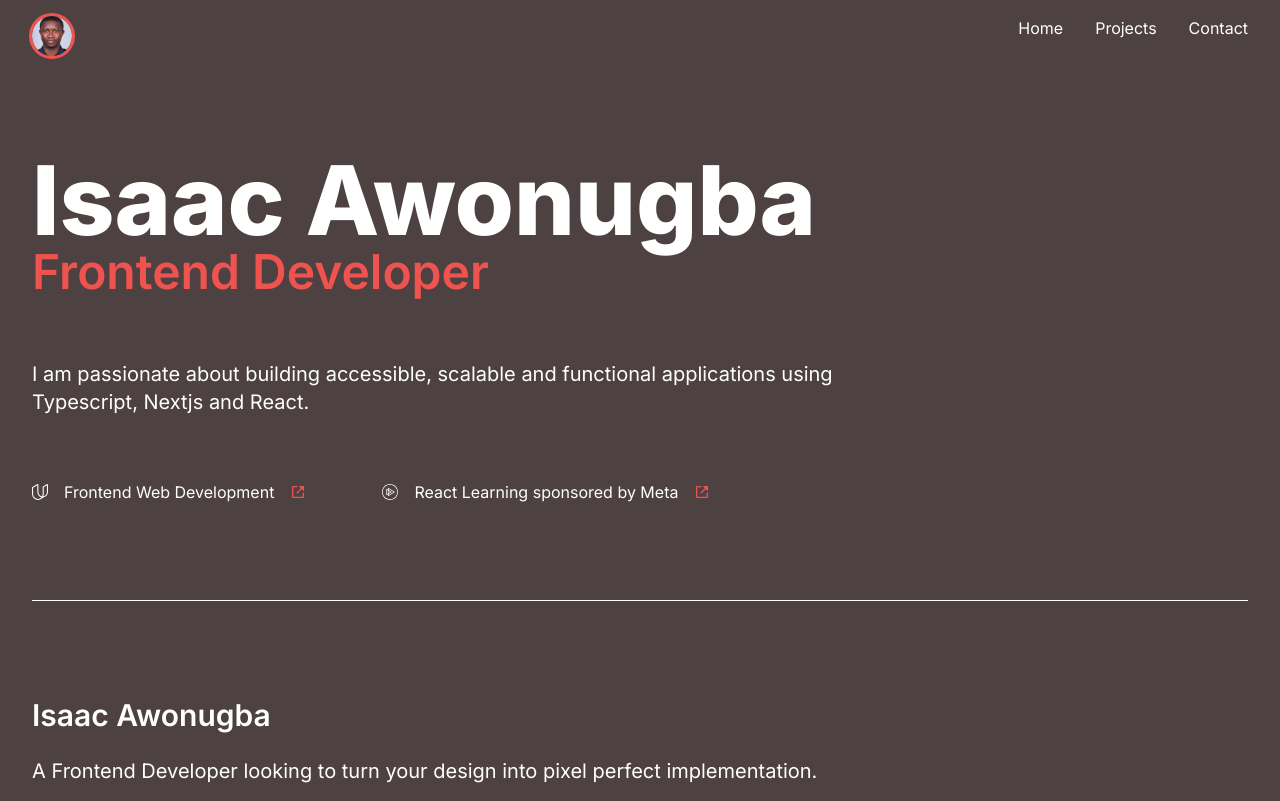
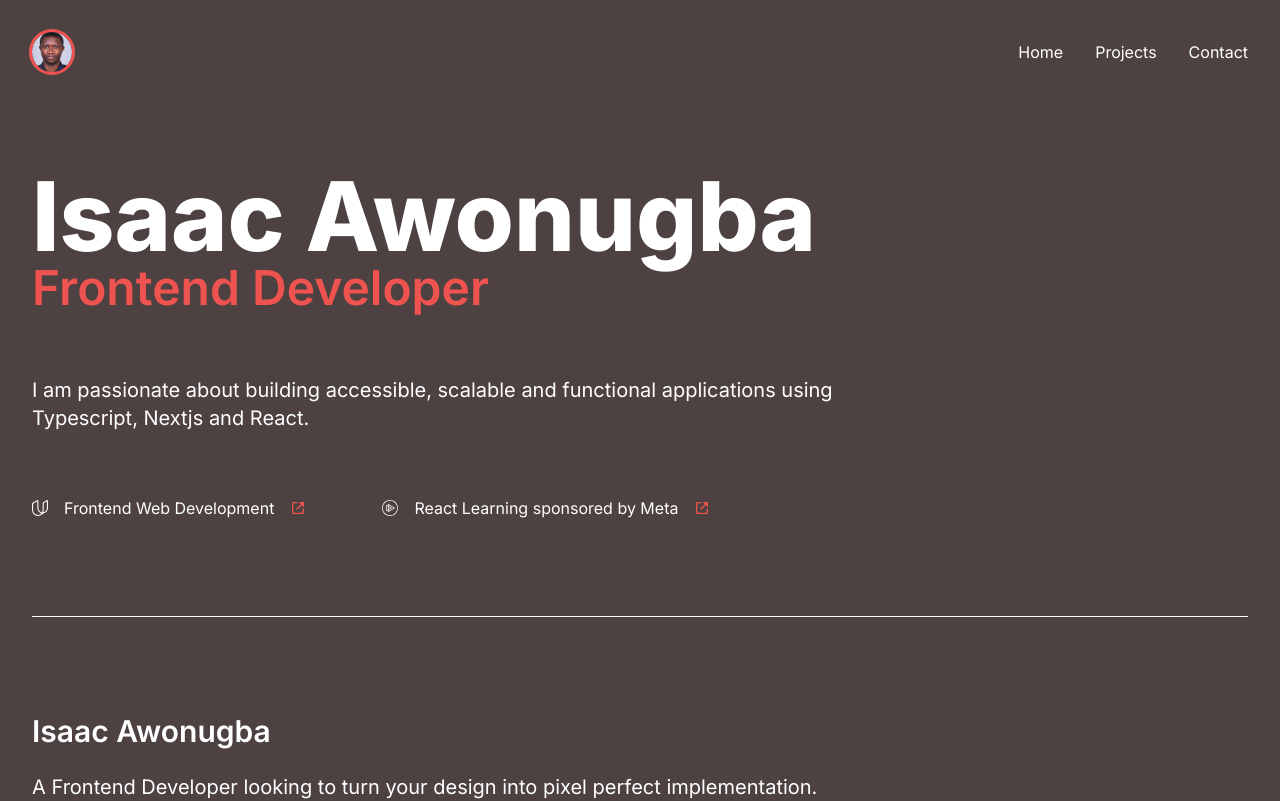
Before and after one commit to it-awonugba/portfolio, a Next.js app: page / in a window 1280 px wide. Shown: the top 801 px of the page. Built offline with nearby package versions, Linux system fonts and the light colour scheme.

Commit message:
Header spacing fix completed

```diff
--- a/components/header/Header.tsx
+++ b/components/header/Header.tsx
@@ -11,7 +11,7 @@ export default function Header() {
   const pathname = usePathname();
 
   return (
-    <header className="flex flex-row justify-between z-0">
+    <header className="flex flex-row justify-between mt-4 items-center z-0">
       <Link href="/">
         <Image
           className="logo rounded-full outline outline-accent"
```
